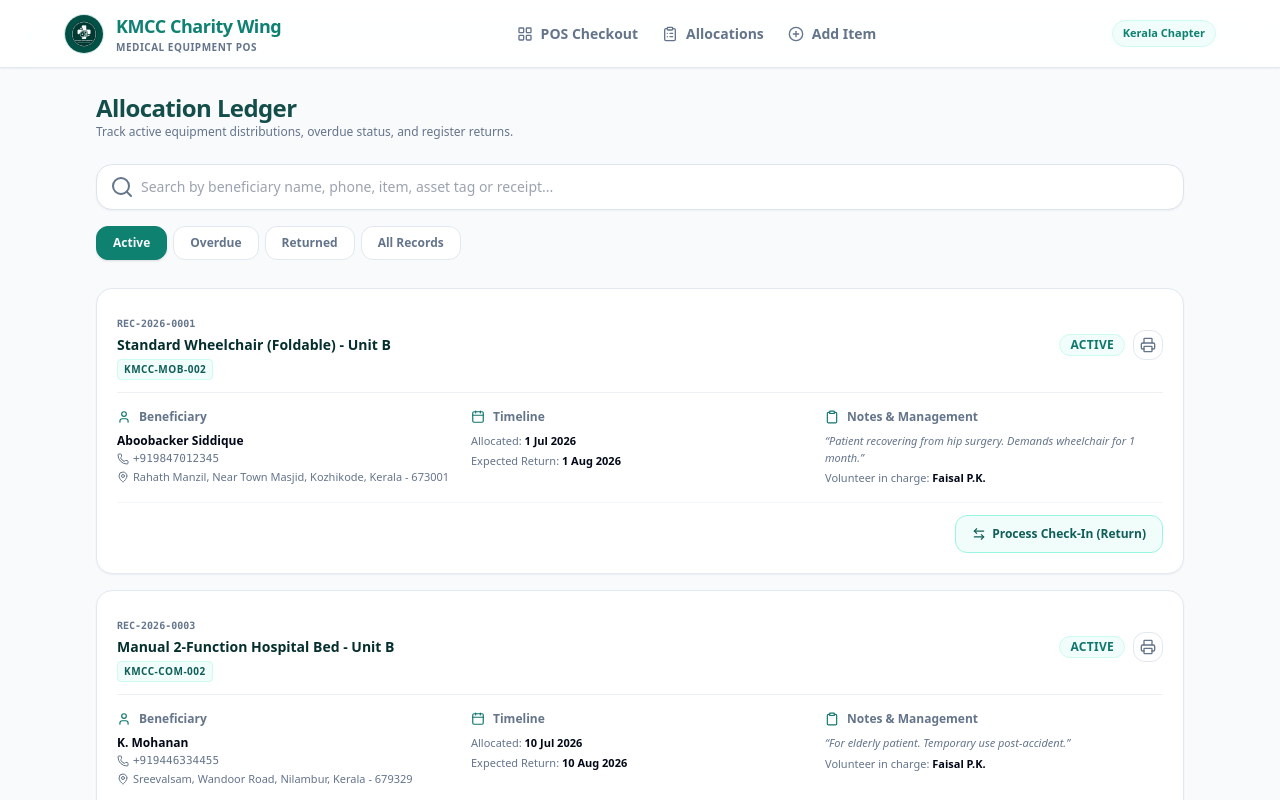
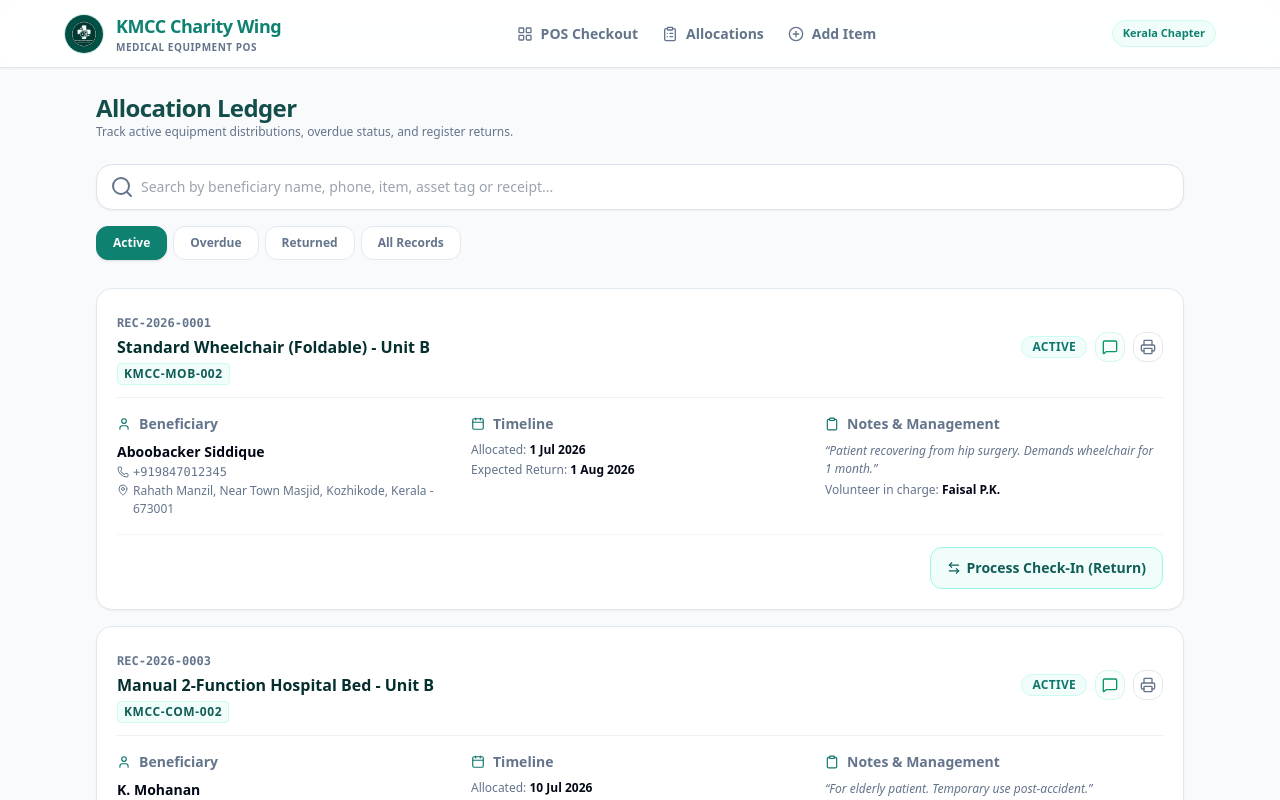
Before and after one commit to MuhammadRamzy/MedAid, a Next.js app: page /allocations in a window 1280 px wide. Shown: the top 800 px of the page. Built offline with nearby package versions, Linux system fonts and the light colour scheme.

Commit message:
feat: add interactive WhatsApp sharing and reminder functionality

```diff
--- a/app/allocations/page.tsx
+++ b/app/allocations/page.tsx
@@ -13,7 +13,8 @@
   ArrowLeftRight,
   X,
   Printer,
-  ClipboardList
+  ClipboardList,
+  MessageSquare
 } from "lucide-react";
 import Link from "next/link";
 
@@ -133,6 +134,50 @@
     }
   };
 
+  const getReminderWhatsAppUrl = (
+    alloc: Allocation & { item?: Item; beneficiary?: Beneficiary }
+  ) => {
+    if (!alloc.beneficiary || !alloc.item) return "#";
+    const cleanPhone = alloc.beneficiary.phone.replace(/\D/g, "");
+
+    const returnDate = new Date(alloc.expectedReturnAt).toLocaleDateString("en-IN", {
+      day: "numeric",
+      month: "short",
+      year: "numeric"
+    });
+
+    let text = "";
+    if (alloc.status === "OVERDUE") {
+      text = `*KMCC CHARITY MEDICAL HELP WING - OVERDUE RETURN REMINDER*
+--------------------------------------------------
+Dear ${alloc.beneficiary.name},
+
+This is a friendly reminder that the *${alloc.item.name}* (Asset Tag: ${alloc.item.assetTag}) you borrowed on ${new Date(alloc.allocatedAt).toLocaleDateString("en-IN")} was expected to be returned by *${returnDate}*.
+
+Please return the equipment to the KMCC desk at your earliest convenience so it can be serviced and distributed to other patients in need.
+
+If you have any questions, please contact the volunteer in charge: ${alloc.beneficiary.volunteerInCharge}.
+
+Thank you.`;
+    } else {
+      text = `*KMCC CHARITY MEDICAL HELP WING - LEASE STATUS*
+--------------------------------------------------
+Dear ${alloc.beneficiary.name},
+
+This is to confirm that you have an active distribution of *${alloc.item.name}* (Asset Tag: ${alloc.item.assetTag}) since ${new Date(alloc.allocatedAt).toLocaleDateString("en-IN")}.
+
+*Expected Return Date:* ${returnDate}
+
+Please ensure the equipment is returned in clean, sanitised condition by the due date.
+
+For assistance, contact Faisal/Shaji or your volunteer in charge: ${alloc.beneficiary.volunteerInCharge}.
+
+Thank you.`;
+    }
+
+    return `https://wa.me/${cleanPhone}?text=${encodeURIComponent(text)}`;
+  };
+
   if (loading) {
     return (
       <div className="flex min-h-[60vh] flex-col items-center justify-center space-y-4">
@@ -218,18 +263,29 @@
                 {/* Top Section: Header & Status */}
                 <div className="flex flex-wrap items-center justify-between gap-2 border-b border-border/60 pb-3">
                   <div>
-                    <span className="text-[10px] font-bold font-mono text-muted-foreground">
+                    <span className="text-xs font-bold font-mono text-muted-foreground">
                       {alloc.receiptNumber}
                     </span>
-                    <h3 className="text-sm font-black text-teal-950 mt-0.5">
+                    <h3 className="text-base font-black text-teal-950 mt-0.5">
                       {alloc.item?.name || "Deleted Item"}
                     </h3>
-                    <span className="text-[10px] rounded bg-teal-50 px-1.5 py-0.5 font-bold text-teal-800 uppercase tracking-wider border border-teal-100 mt-1 inline-block">
+                    <span className="text-xs rounded bg-teal-50 px-1.5 py-0.5 font-bold text-teal-800 uppercase tracking-wider border border-teal-100 mt-1 inline-block">
                       {alloc.item?.assetTag}
                     </span>
                   </div>
                   <div className="flex items-center space-x-2">
                     {getStatusBadge(alloc.status)}
+                    {alloc.status !== "RETURNED" && (
+                      <a
+                        href={getReminderWhatsAppUrl(alloc)}
+                        target="_blank"
+                        rel="noopener noreferrer"
+                        className="rounded-lg p-1.5 text-emerald-600 hover:bg-emerald-50 hover:text-emerald-700 transition-all border border-emerald-100 bg-emerald-50/30"
+                        title="Send WhatsApp Reminder"
+                      >
+                        <MessageSquare className="h-4 w-4" />
+                      </a>
+                    )}
                     <Link
                       href={`/receipt/${alloc.id}`}
                       className="rounded-lg p-1.5 text-muted-foreground hover:bg-muted hover:text-primary transition-all border border-border"
@@ -241,20 +297,20 @@
                 </div>
 
                 {/* Details Section */}
-                <div className="mt-4 grid grid-cols-1 gap-4 text-xs sm:grid-cols-2 md:grid-cols-3">
+                <div className="mt-4 grid grid-cols-1 gap-4 text-sm sm:grid-cols-2 md:grid-cols-3">
                   {/* Beneficiary */}
                   <div className="space-y-2">
-                    <p className="flex items-center space-x-2 font-semibold text-muted-foreground">
+                    <p className="flex items-center space-x-2 font-bold text-muted-foreground">
                       <User className="h-3.5 w-3.5 text-teal-700" />
                       <span>Beneficiary</span>
                     </p>
                     <div className="pl-5.5 space-y-0.5">
-                      <p className="font-bold text-foreground">{alloc.beneficiary?.name}</p>
-                      <p className="flex items-center space-x-1 text-[11px] text-muted-foreground font-mono">
+                      <p className="font-extrabold text-foreground">{alloc.beneficiary?.name}</p>
+                      <p className="flex items-center space-x-1 text-xs text-muted-foreground font-mono">
                         <Phone className="h-3 w-3" />
                         <span>{alloc.beneficiary?.phone}</span>
                       </p>
-                      <p className="flex items-start space-x-1 text-[11px] text-muted-foreground leading-normal mt-1">
+                      <p className="flex items-start space-x-1 text-xs text-muted-foreground leading-normal mt-1">
                         <MapPin className="h-3 w-3 mt-0.5 flex-shrink-0" />
                         <span>{alloc.beneficiary?.address}</span>
                       </p>
@@ -263,11 +319,11 @@
 
                   {/* Dates */}
                   <div className="space-y-2">
-                    <p className="flex items-center space-x-2 font-semibold text-muted-foreground">
+                    <p className="flex items-center space-x-2 font-bold text-muted-foreground">
                       <Calendar className="h-3.5 w-3.5 text-teal-700" />
                       <span>Timeline</span>
                     </p>
-                    <div className="pl-5.5 space-y-1 text-[11px]">
+                    <div className="pl-5.5 space-y-1 text-xs">
                       <p>
                         <span className="text-muted-foreground">Allocated:</span>{" "}
                         <strong className="text-foreground">
@@ -303,11 +359,11 @@
 
                   {/* Notes & Volunteer */}
                   <div className="space-y-2 sm:col-span-2 md:col-span-1">
-                    <p className="flex items-center space-x-2 font-semibold text-muted-foreground">
+                    <p className="flex items-center space-x-2 font-bold text-muted-foreground">
                       <Clipboard className="h-3.5 w-3.5 text-teal-700" />
                       <span>Notes & Management</span>
                     </p>
-                    <div className="pl-5.5 space-y-1 text-[11px]">
+                    <div className="pl-5.5 space-y-1 text-xs">
                       <p className="italic text-muted-foreground leading-normal">
                         &ldquo;{alloc.notes || "No notes added"}&rdquo;
                       </p>
@@ -326,7 +382,7 @@
                   <div className="mt-4 flex justify-end border-t border-border/40 pt-3">
                     <button
                       onClick={() => handleOpenReturnModal(alloc)}
-                      className="flex items-center space-x-1.5 rounded-xl bg-teal-50 px-4 py-2.5 text-xs font-bold text-teal-800 border border-teal-200 transition-all hover:bg-teal-100 hover:text-teal-900 active:scale-[0.98]"
+                      className="flex items-center space-x-1.5 rounded-xl bg-teal-50 px-4 py-2.5 text-sm font-bold text-teal-800 border border-teal-200 transition-all hover:bg-teal-100 hover:text-teal-900 active:scale-[0.98]"
                     >
                       <ArrowLeftRight className="h-3.5 w-3.5" />
                       <span>Process Check-In (Return)</span>
--- a/app/receipt/[id]/page.tsx
+++ b/app/receipt/[id]/page.tsx
@@ -3,7 +3,7 @@
 import { useEffect, useState } from "react";
 import { Allocation, Item, Beneficiary } from "@/lib/db-service";
 import { getAllocationsAction } from "@/app/actions";
-import { Printer, ArrowLeft, Loader2, CheckCircle } from "lucide-react";
+import { Printer, ArrowLeft, Loader2, CheckCircle, MessageSquare } from "lucide-react";
 import Link from "next/link";
 import Image from "next/image";
 import { useParams } from "next/navigation";
@@ -52,6 +52,36 @@
     }
   };
 
+  const getWhatsAppUrl = () => {
+    if (allocations.length === 0 || !beneficiary) return "#";
+    const cleanPhone = beneficiary.phone.replace(/\D/g, "");
+
+    const itemsText = allocations.map((a) => `- ${a.item?.name} (Tag: ${a.item?.assetTag})`).join("\n");
+    const returnDate = new Date(allocations[0].expectedReturnAt).toLocaleDateString("en-IN", {
+      day: "numeric",
+      month: "short",
+      year: "numeric"
+    });
+
+    const text = `*KMCC CHARITY MEDICAL HELP WING*
+----------------------------------------
+*Receipt Number:* ${receiptNumbers}
+*Date:* ${dateAllocated.toLocaleDateString("en-IN")}
+*Beneficiary Name:* ${beneficiary.name}
+*Volunteer In-charge:* ${volunteer}
+
+*Borrowed Equipment:*
+${itemsText}
+
+*Expected Return Date:* ${returnDate}
+
+_Priya ${beneficiary.name}, KMCC Medical Help Wing-il ninnu nalkiya upakaranam expected date aagumbol thirichu elpikkan thalcharyappedunnu. Nandi._
+
+Thank you for your cooperation!`;
+
+    return `https://wa.me/${cleanPhone}?text=${encodeURIComponent(text)}`;
+  };
+
   if (loading) {
     return (
       <div className="flex min-h-[60vh] flex-col items-center justify-center space-y-4">
@@ -84,8 +114,7 @@
 
   return (
     <div className="mx-auto max-w-lg space-y-6">
-      {/* Screen view Navigation controls (Hidden when printed) */}
-      <div className="flex items-center justify-between border-b border-border/80 pb-4 print:hidden">
+      <div className="flex flex-wrap items-center justify-between gap-3 border-b border-border/80 pb-4 print:hidden">
         <Link
           href="/"
           className="flex items-center space-x-2 text-xs font-bold text-muted-foreground hover:text-primary transition-colors"
@@ -93,13 +122,24 @@
           <ArrowLeft className="h-3.5 w-3.5" />
           <span>POS Checkout</span>
         </Link>
+        <div className="flex space-x-2">
+          <a
+            href={getWhatsAppUrl()}
+            target="_blank"
+            rel="noopener noreferrer"
+            className="flex items-center space-x-1.5 rounded-xl bg-emerald-600 px-4 py-2.5 text-xs font-bold text-white shadow hover:bg-emerald-700 transition-all active:scale-[0.98]"
+          >
+            <MessageSquare className="h-4 w-4" />
+            <span>WhatsApp Receipt</span>
+          </a>
           <button
             onClick={handlePrint}
-          className="flex items-center space-x-1.5 rounded-xl bg-primary px-4 py-2 text-xs font-bold text-primary-foreground shadow hover:bg-primary/95 transition-all active:scale-[0.98]"
+            className="flex items-center space-x-1.5 rounded-xl bg-primary px-4 py-2.5 text-xs font-bold text-primary-foreground shadow hover:bg-primary/95 transition-all active:scale-[0.98]"
           >
             <Printer className="h-4 w-4" />
             <span>Print Receipt</span>
           </button>
+        </div>
       </div>
 
       {/* Screen-only Success Banner (Hidden when printed) */}
```
Also changed, not shown: app/page.tsx (+13 -13 lines), components/checkout-cart.tsx (+9 -9 lines). Lines whose indentation alone changed are shown as unchanged.
